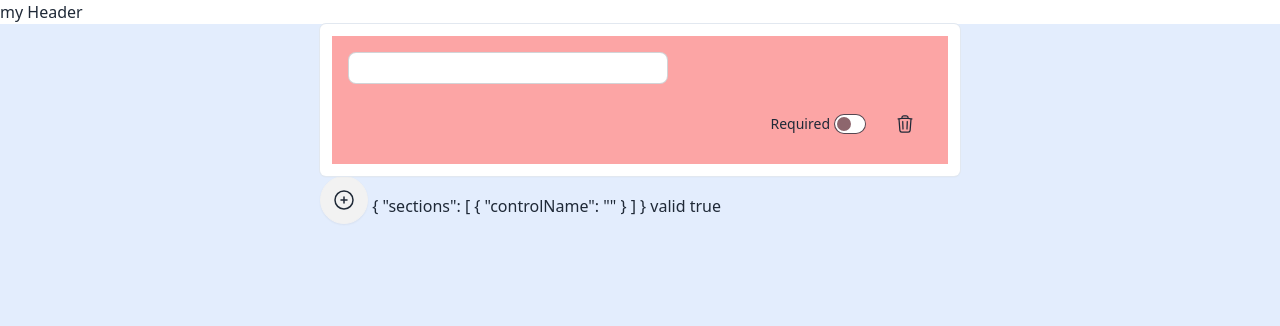
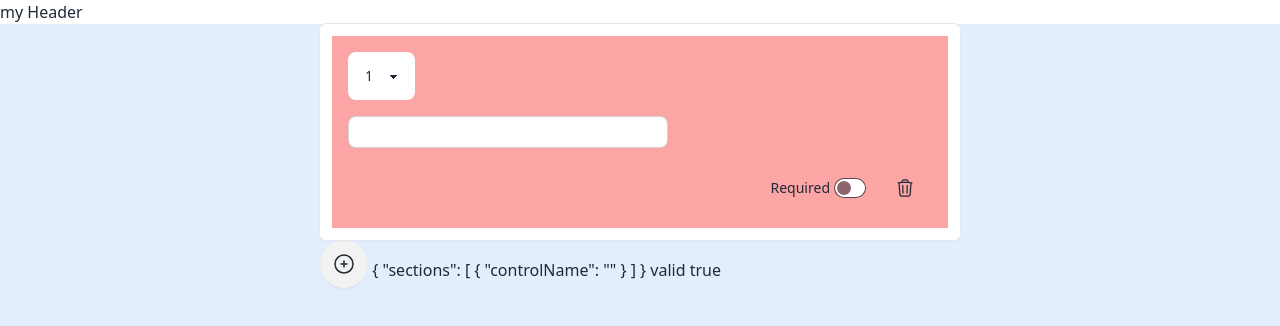
Before and after one commit to dgschel/EasySurvey, an Angular app: page /home in a window 1280 px wide. Both pictures are taken after a click on the button 344 px from the left and 48 px from the top of the page. Shown: the top 326 px of the page. Built offline with nearby package versions, Linux system fonts and the light colour scheme.

Commit message:
moved component creation to seperate component

```diff
--- a/src/app/shared/feature/survey-section/survey-section.component.html
+++ b/src/app/shared/feature/survey-section/survey-section.component.html
@@ -1,5 +1,6 @@
 <app-basic-card>
   <div class="card-body grid gap-4 p-4 bg-red-300">
+    <app-create-component (componentTypeOutput)="onCreateComponent($event)"></app-create-component>
     <ng-container #component />
     <div class="card-actions items-center justify-end">
       <div class="form-control">
--- a/src/app/shared/feature/survey-section/survey-section.component.ts
+++ b/src/app/shared/feature/survey-section/survey-section.component.ts
@@ -1,28 +1,26 @@
-import { AfterViewInit, Component, ComponentRef, ElementRef, inject, output, signal, Type, ViewChild, ViewContainerRef } from '@angular/core';
+import { Component, ComponentRef, inject, output, Type, ViewChild, ViewContainerRef } from '@angular/core';
 import { ControlContainer, FormGroup, FormArray, ReactiveFormsModule } from '@angular/forms';
 import { NgComponentOutlet } from '@angular/common';
 
 import { FormControlInputComponent } from '../form-control-input/form-control-input.component';
 import { customRequiredValidator } from '../../form-validator/validators';
 import { BasicCardComponent } from '../../ui/basic-card/basic-card.component';
-import { FormControlType } from '../../../util/type/survey-type';
-import { createFormControlComponent } from '../../../util/component/create';
+import { FormControlComponentType } from '../../../util/type/survey-type';
+import { CreateComponentComponent } from "../../ui/create-component/create-component.component";
 
 @Component({
   selector: 'app-survey-section',
   standalone: true,
-  imports: [ReactiveFormsModule, NgComponentOutlet, BasicCardComponent, FormControlInputComponent],
+  imports: [ReactiveFormsModule, NgComponentOutlet, BasicCardComponent, FormControlInputComponent, CreateComponentComponent],
   templateUrl: './survey-section.component.html',
   styleUrl: './survey-section.component.scss'
 })
-export class SurveySectionComponent implements AfterViewInit {
+export class SurveySectionComponent {
   formParentContainer = inject(ControlContainer);
   remove = output<void>();
   controlKeyName: string = 'name';
-  formControlType: FormControlType = 'input'; // default form control type
   componentRef: ComponentRef<any> | undefined;
 
-  @ViewChild('mySelect') mySelect!: ElementRef;
   @ViewChild('component', { read: ViewContainerRef }) componentContainer!: ViewContainerRef;
 
   get form() {
@@ -33,10 +31,6 @@ export class SurveySectionComponent implements AfterViewInit {
     return this.form.get('sections') as FormArray;
   }
 
-  ngAfterViewInit(): void {
-    this.createFormControlComponentInstance(this.formControlType);
-  }
-
   setIsRequired(isRequired: boolean) {
     const validatorFn = isRequired ? [customRequiredValidator()] : []
     if (this.componentRef) {
@@ -44,10 +38,9 @@ export class SurveySectionComponent implements AfterViewInit {
     }
   }
 
-  createFormControlComponentInstance(controlType: FormControlType) {
+  onCreateComponent(componentType: Type<FormControlComponentType>) {
     this.componentContainer.clear();
-    const cmp = createFormControlComponent(controlType);
-    this.componentRef = this.componentContainer.createComponent(cmp);
+    this.componentRef = this.componentContainer.createComponent(componentType);
     this.componentRef.changeDetectorRef.detectChanges();
   }
 }
```
